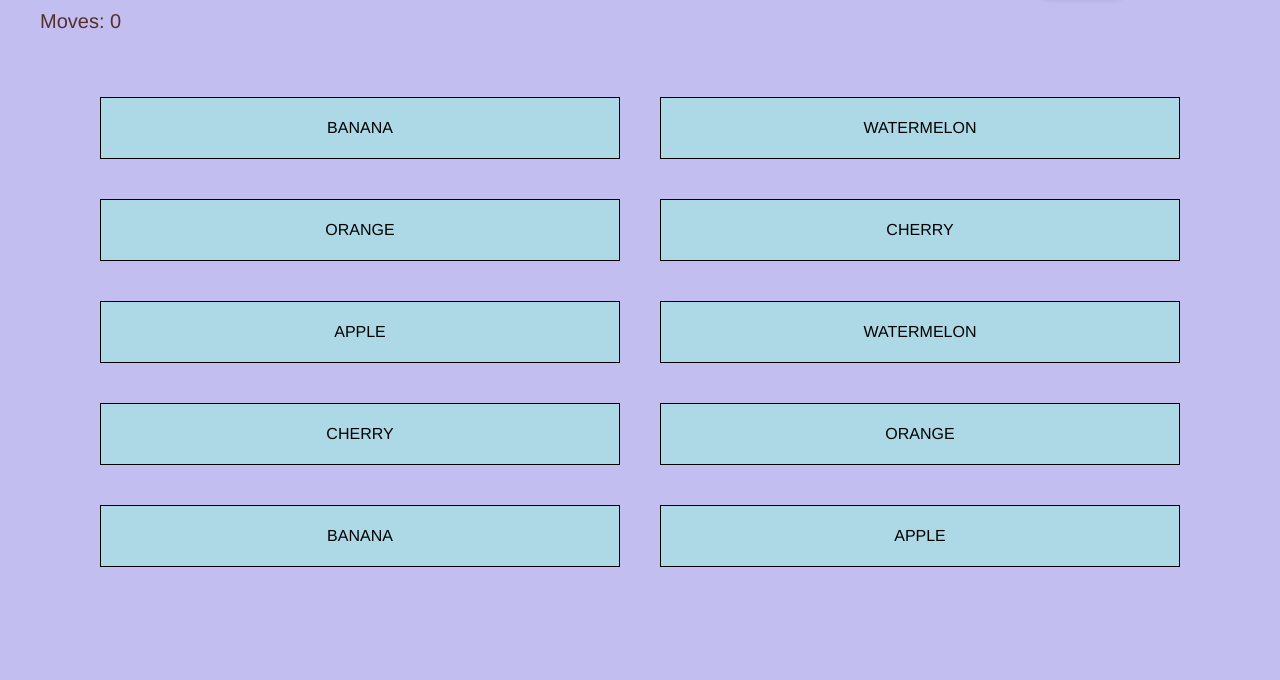
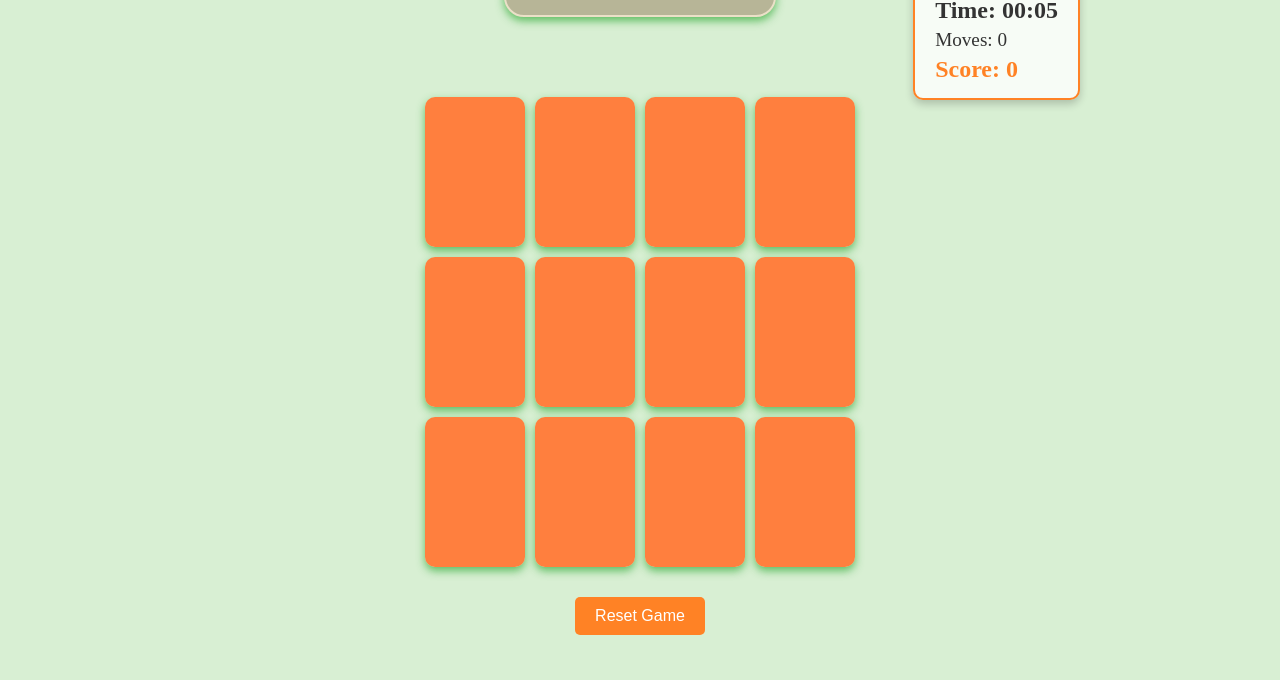
Before and after one commit to RutuPalwekar/Memory-game, a plain HTML site: page index.html in a window 1280 px wide. Shown: the part 120-800 px from the top of the page. Drawn offline with Linux system fonts and the light colour scheme.

Commit message:
added reset button and cards can be flipped

```diff
--- a/css/main.css
+++ b/css/main.css
@@ -1,93 +1,144 @@
-*{
-    padding : 0;
-    margin : 0;
+* {
+    margin: 0;
+    padding: 0;
     box-sizing: border-box;
-    font-family: 'Franklin Gothic Medium', 'Arial Narrow', Arial, sans-serif ;
+
   }
-body{
-    background-color:#c3bef0
+
+  body {
+    display: flex;
+    flex-direction: column;
+    align-items: center;
+    justify-content: center;
+    min-height: 100vh;
+    background-color: #D8EFD3;
+    font-family:'Times New Roman', Times, serif;
   }
 
   h1{
-    text-align: center;
-    color:rgb(227, 120, 33);
-    padding: 40px;
+    color: #EE4E4E;
+    background-color: #B7B597;
+    padding: 30px;
+    margin-bottom: 60px;
+    border-radius: 20px;
+    border: 2px solid #ebe0c8;
+    box-shadow: 0 4px 8px rgba(79, 183, 83, 0.871);
 
   }
-.game-container{
-    display: grid;
-    grid-template-columns: repeat(2, auto);
-    text-align: center;
-    margin: 80px;
-    text-transform: uppercase;
+
+  .game-info {
+    position: absolute;
+    right: 200px;
+    top: 100px;
+    background: rgba(255, 255, 255, 0.8);
+    border: 2px solid #FF8225;
+    border-radius: 10px;
+    padding: 10px 20px;
+    box-shadow: 0 4px 8px rgba(0, 0, 0, 0.2);
   }
-.card-container{
-    display: flex;
-    justify-content: center;
-    background-color: lightblue;
-    border: 0.5px solid black;
-    margin: 20px;
-}
-.score{
-    position: absolute;
-    top: 80px;
-    right: 160px;
-    background-color: #f0f0f0;
-    padding: 10px;
-    border-radius: 5px;
-    box-shadow: 2px 2px 5px rgba(0, 0, 0, 0.1);
-}
-.card {
-    width: 50px;
-    height: 60px;
-    background-color: lightblue;
-    display: flex;
-    justify-content: center;
-    align-items: center;
-    transition: transform 1s;
-    transform-style: preserve-3d;
-    cursor: pointer;
-    position: relative;
-}
-#moves-count {
-    font-size: 20px;
-    color: #552f2f;
-    position: absolute;
-    top: 80px;
-    padding-left: 40px;
-    padding-top: 50px;
+
+  #timer, #moves-count, #score-display {
+    margin: 5px 0;
+    font-size: 1.2em;
+    color: #333;
   }
 
   #timer {
-    font-size: 20px;
-    color: #552f2f;
-    position: absolute;
-    top: 50px;
-    padding-left: 40px;
-    padding-top: 50px;
+    font-size: 1.5em;
+    font-weight: bold;
   }
-#game {
-    display: flex;
-    flex-wrap: wrap;
-    justify-content: center;
-    align-items: center;
-    max-width: 900px;
-    perspective: 800px;
 
+  #moves-count {
+    font-size: 1.2em;
   }
-.card.is-flipped {
+
+  #score-display {
+    font-size: 1.5em;
+    font-weight: bold;
+    color: #FF8225;
+  }
+
+
+  .game-container {
+    display: grid;
+    grid-template-columns: repeat(4, 100px);
+    gap: 10px;
+    margin-top: 20px;
+  }
+
+
+  .card-container {
+    perspective: 1000px;
+  }
+
+  .card {
+    width: 100px;
+    height: 150px;
+    position: relative;
+    transform-style: preserve-3d;
+    transform: rotateY(0deg);
+    transition: transform 0.5s;
+    cursor: pointer;
+    border-radius: 10px;
+    box-shadow: 0 4px 8px rgba(79, 183, 83, 0.871);
+  }
+
+  .card.flipped {
     transform: rotateY(180deg);
   }
 
-.card div {
+  .card-front, .card-back {
     position: absolute;
     width: 100%;
     height: 100%;
     backface-visibility: hidden;
     display: flex;
+    align-items: center;
     justify-content: center;
-    align-items: center;
-    font-size: 24px;
-    background-color: #f0f0f0;
+    border-radius: 10px;
+  }
+
+  .card-front {
+    background-color: #FF7F3E;
+    color: white;
+  }
+
+  .card-back {
+    transform: rotateY(180deg);
+    background-color: #FFF6E9;
     border: 1px solid #ccc;
+    color: #281c1c;
+    text-decoration: solid;
   }
+
+  .matched {
+    cursor: default;
+    opacity: 0.3;
+  }
+
+  #result {
+    margin-top: 20px;
+    font-size: 1.4em;
+    color: green;
+  }
+
+  button {
+    background-color: #FF8225;
+    color: white;
+    border: none;
+    border-radius: 5px;
+    padding: 10px 20px;
+    font-size: 1em;
+    cursor: pointer;
+    margin: 10px;
+    transition: background-color 0.3s;
+  }
+
+  button:hover {
+    background-color: #FF6F00;
+  }
+
+  button:disabled {
+    background-color: #ccc;
+    cursor: not-allowed;
+  }
--- a/index.html
+++ b/index.html
@@ -9,14 +9,14 @@
 </head>
 <body>
     <h1> Memory Cards</h1>
-      <div id="score-display" class="score"> Score: 0 </div>
-        <div class="game-container"></div>
+    <div class="game-info">
+        <div id="timer">Time: 00:00</div>
         <div id="moves-count">Moves: 0</div>
-        <div id="timer">Time: 0</div>
-        <div class="card__face card__face--front"></div>
-        <div class="card__face card__face--back"></div>
-
-
+        <div id="score-display">Score: 0</div>
+    </div>
+      <div class="game-container"></div>
+      <div id="result"></div>
+      <button id="reset-btn">Reset Game</button>
 
 
     <script src="./js/main.js"></script>
--- a/js/main.js
+++ b/js/main.js
@@ -1,42 +1,65 @@
-const moves = document.getElementById("moves-count");
-const timeCal = document.getElementById("timer");
+const movesDisplay = document.getElementById("moves-count");
+const timeDisplay = document.getElementById("timer");
+const resultDisplay = document.getElementById("result");
+const scoreDisplay = document.getElementById("score-display");
 const gameContainer = document.querySelector(".game-container");
-const items = [ "banana","banana","apple", "apple" , "orange", "orange", "watermelon", "watermelon", "cherry", "cherry"];
-const selectedCards = [];
+const resetBtn = document.getElementById("reset-btn");
+
+const items = ["PEACH", "PEACH", "BANANA", "BANANA", "APPLE", "APPLE", "ORANGE", "ORANGE", "GRAPES", "GRAPES", "CHERRY", "CHERRY"];
+let selectedCards = [];
 let score = 0;
 let seconds = 0;
 let minutes = 0;
 let movesCount = 0;
+let timer;
+
+// Start game
+const startGame = () => {
+  movesCount = 0;
+  score = 0;
+  seconds = 0;
+  minutes = 0;
+  selectedCards = [];
+  gameContainer.innerHTML = "";
+  resultDisplay.textContent = "";
+  updateScore();
+  updateMovesCount();
+  startTimer();
+  initializeGameBoard();
+};
 
 // Timer
-const startTimer= () => {
-  setInterval(()=>{
+const startTimer = () => {
+  clearInterval(timer);
+  timer = setInterval(() => {
     seconds++;
-    if(seconds === 60){
+    if (seconds === 60) {
       seconds = 0;
-      minutes++
+      minutes++;
     }
     displayTimer();
-  }, 1000)
+  }, 1000);
 };
 
-const displayTimer =() => {
+// Display timer
+const displayTimer = () => {
   let secondsValue = seconds;
   let minutesValue = minutes;
 
-  if(seconds < 10){
+  if (seconds < 10) {
     secondsValue = '0' + seconds;
+  }
+  if (minutes < 10) {
     minutesValue = '0' + minutes;
   }
-  document.getElementById('timer').textContent = 'Time: ' + minutesValue + ':' + secondsValue;
-} ;
+  timeDisplay.textContent = 'Time: ' + minutesValue + ':' + secondsValue;
+};
 
-// Moves Count
-const incrementMovesCount = () => {
-  movesCount++;
-  document.getElementById('moves-count').textContent = `Moves: ${movesCount}`;
+// Update moves count
+const updateMovesCount = () => {
+  movesDisplay.textContent = `Moves: ${movesCount}`;
 };
-startTimer();
+
 
 
 // Shuffle the items
@@ -48,55 +71,90 @@ function shuffle(array) {
   return array;
 }
 
-  const shuffledWords = shuffle(items);
-
-  shuffledWords.forEach(items => {
-    gameContainer.innerHTML += `
+// Initialize game board
+const initializeGameBoard = () => {
+  const shuffledItems = shuffle(items);
+  let cardsHTML = '';
+  shuffledItems.forEach(item => {
+    cardsHTML += `
       <div class="card-container">
-        <div class="card">${items}</div>
+        <div class="card" data-item="${item}">
+          <div class="card-front"></div>
+          <div class="card-back">${item}</div>
+        </div>
       </div>
     `;
   });
+  gameContainer.innerHTML = cardsHTML;
 
+       // Add event listeners to the cards
   const cards = document.querySelectorAll('.card');
-    cards.forEach((card) => {
-    card.addEventListener('click', function() {
-        card.classList.toggle('is-flipped');
+  cards.forEach(card => {
+    card.addEventListener('click', handleCardClick);
   });
-});
+};
+
+// Handle card click
+const handleCardClick = (e) => {
+  const clickedCard = e.target.closest(".card");
+
+  if (!clickedCard || selectedCards.includes(clickedCard) || clickedCard.classList.contains("matched")) return;
+
+  clickedCard.classList.add("flipped");
+  selectedCards.push(clickedCard);
+
+  if (selectedCards.length === 2) {
+    movesCount++;
+    updateMovesCount();
+    setTimeout(checkForMatch, 300);
+  }
+};
+
+// Check match
+const checkForMatch = () => {
+  const [firstCard, secondCard] = selectedCards;
 
 
-  gameContainer.addEventListener("click", function(e) {
-    const clickedCard = e.target.closest(".card");
-
-    if (!clickedCard || selectedCards.includes(clickedCard)) return;
-
-    clickedCard.classList.add("selected");
-    selectedCards.push(clickedCard);
-    incrementMovesCount();
-
-
-    if (selectedCards.length === 2) {
-        const [firstCard, secondCard] = selectedCards;
-
-        if (firstCard.innerText === secondCard.innerText && firstCard !== secondCard) {
-
-            selectedCards.length = 0;
-            score +=10;
+  requestAnimationFrame(() => {
+    if (firstCard.dataset.item === secondCard.dataset.item) {
+      firstCard.classList.add("matched");
+      secondCard.classList.add("matched");
+      selectedCards = [];
+      score += 10;
       updateScore();
-            console.log("Match found! Score: "+ score);
-
-        } else {
-
+      console.log("Match found! Score: " + score);
+    }
+else {
       setTimeout(() => {
-                firstCard.classList.remove("selected");
-                secondCard.classList.remove("selected");
-                selectedCards.length = 0;
-                console.log("No match, try again!"+ score);
-            }, 1000);
-        }
+        firstCard.classList.remove("flipped");
+        secondCard.classList.remove("flipped");
+        selectedCards = [];
+        console.log("No match, try again! " + score);
+      }, 100);
     }
   });
-function updateScore() {
-    document.getElementById("score-display").textContent = `Score: ${score}`;
-}
+};
+// Update score
+const updateScore = () => {
+  scoreDisplay.textContent = `Score: ${score}`;
+};
+
+// Reset game
+const resetGame = () => {
+  clearInterval(timer);
+  seconds = 0;
+  minutes = 0;
+  movesCount = 0;
+  score = 0;
+  selectedCards = [];
+  resultDisplay.textContent = "";
+  timeDisplay.textContent = 'Time: 00:00';
+  movesDisplay.textContent = 'Moves: 0';
+  scoreDisplay.textContent = 'Score: 0';
+  gameContainer.innerHTML = "";
+  startGame();
+};
+
+resetBtn.addEventListener('click', resetGame);
+
+document.addEventListener('DOMContentLoaded', startGame);
```
Lines whose indentation alone changed are shown as unchanged.
